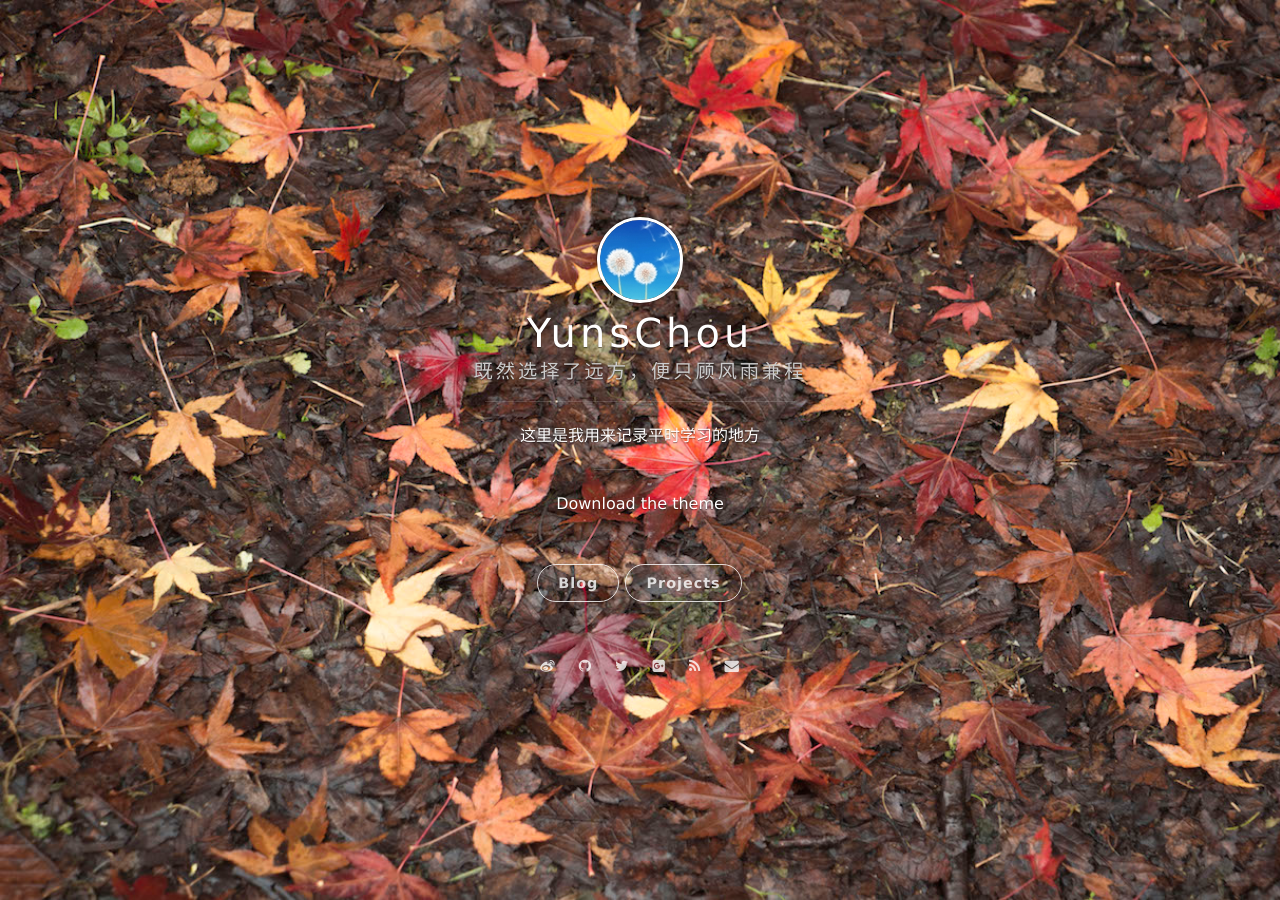
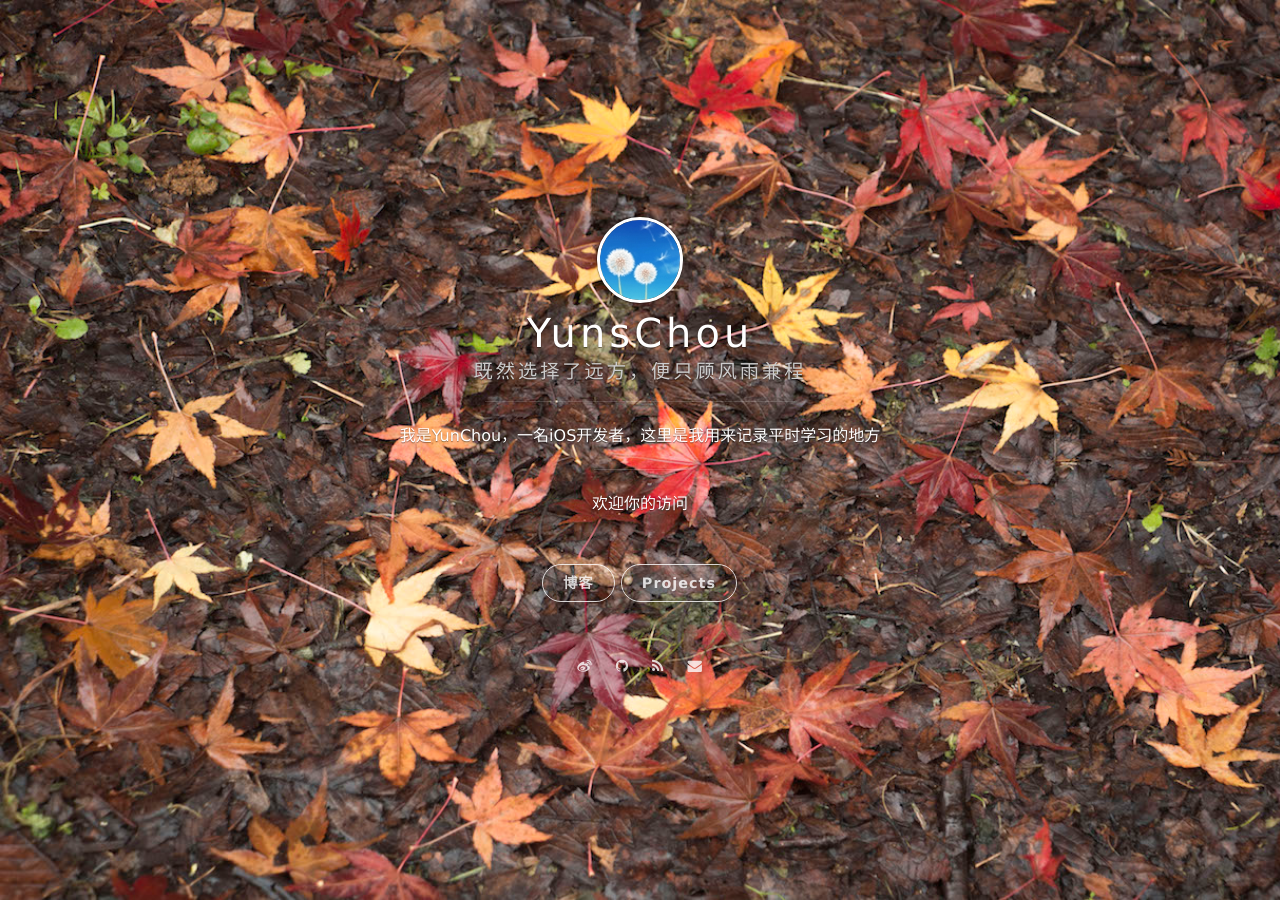
Before and after one commit to YunsChou/Yuns.github.io, a Jekyll site: the page built from index.html, in a window 1280 px wide. Built offline with Jekyll 4.4.1, drawn with Linux system fonts in a browser that asks for light colours; nearby versions of some CDN libraries; Markdown is read by kramdown in place of the engine named in the settings; the list of posts is cut into pages by our own code.

Commit message:
fix some code

```diff
--- a/_config.yml
+++ b/_config.yml
@@ -1,11 +1,11 @@
 # Basic
 title: YunsChou
 subtitle: 既然选择了远方，便只顾风雨兼程
-welcome_message: <a href="https://github.com/onevcat/vno-jekyll" target="_blank">Download the theme</a>
-description: 这里是我用来记录平时学习的地方
-creator: <a href="http://onev.cat">@onevcat</a>
+description: 我是YunChou，一名iOS开发者，这里是我用来记录平时学习的地方
+welcome_message: 欢迎你的访问
+creator: <a href="http://yunschou.github.io">@YunsChou</a>
 
-url: "http://http://yunschou.github.io"
+url: "http://yunschou.github.io"
 
 permalink: /:year/:month/:title/
 
@@ -20,12 +20,12 @@ cover_color:
 
 # The blog button should not be removed.
 blog_button:
-    title: Blog
-    description: Visit blog
+    title: 博客
+    description: 访问博客
 
 # Navigation buttons in the front page.
 nav:
-    - {title: Projects, description: My Projects, url: 'http://project.onevcat.com'}
+    - {title: Projects, description: My Projects, url: 'http://yunschou.github.io'}
     # - {title: Another Button, description: A button, url: 'http://example.com'}
 
 # Pagination
@@ -40,11 +40,9 @@ comment:
 
 # Social
 social:
-    weibo: onevcat
-    github: onevcat
-    twitter: onevcat
-    gplus: 107108267983477358170
-    mail: onev@onevcat.com
+    weibo: YunsChou
+    github: YunsChou
+    mail: YunsChou@gmail.com
 
 # Google Analytics
 ga:
--- a/_includes/social.html
+++ b/_includes/social.html
@@ -17,26 +17,6 @@
     <a href="https://github.com/{{site.social.github}}" title="@{{site.social.github}} 的 Github" target="_blank">
       <i class='social fa fa-github'></i>
       <span class="label">Github</span>
-    </a>
-  </li>
-  {% endif %}
-
-  {% if site.social.twitter %}
-  <!-- Twitter -->
-  <li class="navigation__item">
-    <a href="http://twitter.com/{{site.social.twitter}}" title="@{{site.social.twitter}}" target="_blank">
-      <i class='social fa fa-twitter'></i>
-      <span class="label">Twitter</span>
-    </a>
-  </li>
-  {% endif %}
-
-  {% if site.social.gplus %}
-  <!-- Google Plus -->
-  <li class="navigation__item">
-    <a href="https://plus.google.com/{{site.social.gplus}}" rel="author" title="Google+" target="_blank">
-      <i class='social fa fa-google-plus-square'></i>
-      <span class="label">Google Plus</span>
     </a>
   </li>
   {% endif %}
```
